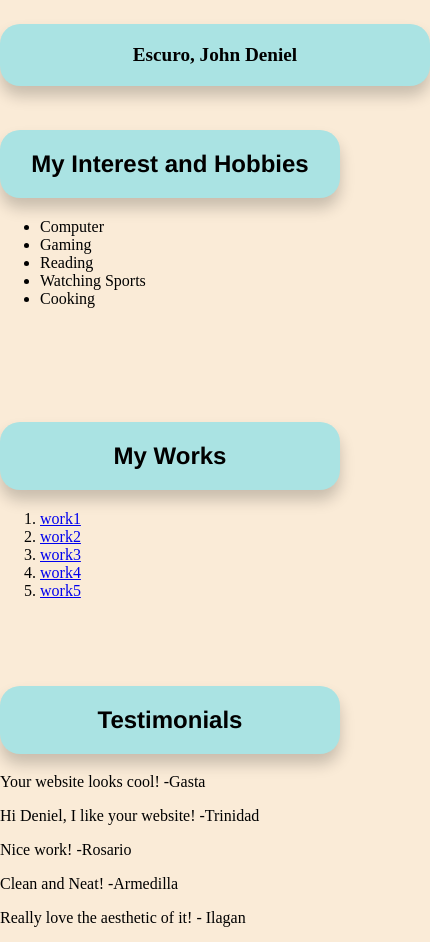
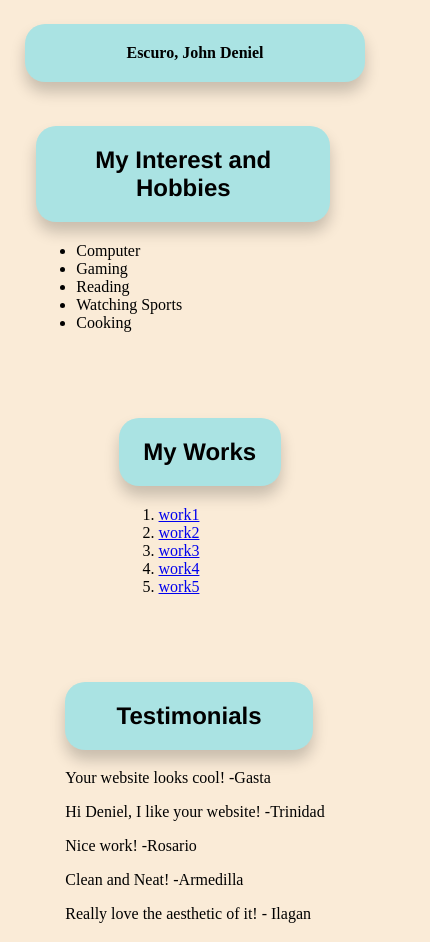
Before and after one commit to john-nuke/testule, a plain HTML site: page index.html in a window 390 px wide. Shown: the top 942 px of the page, 430 px wide, since content can reach past the window. Drawn offline with Linux system fonts and the light colour scheme.

Commit message:
Update style.css

```diff
--- a/style.css
+++ b/style.css
@@ -25,12 +25,12 @@ h1 {
   background-color: rgb(170, 227, 227);
   border-radius: 20px;
   padding: 20px;
-  width: 100%;
-  max-width: 400px;
+  width: 90%;
+  max-width: 350px;
   box-shadow: 0px 10px 15px rgba(0, 0, 0, 0.2);
   margin: 1.5rem auto;
   word-wrap: break-word;
-  font-size: 1.5rem;
+  font-size: 1.2rem;
 }
 
 body {
@@ -73,11 +73,14 @@ body {
     display: flex;
     flex-direction: column;
     margin: 1rem auto 0 auto;
+    align-items: center;
   }
 
   h1 {
     padding: 20px;
-    font-size: 1.2rem;
+    font-size: 1rem;
+    width: 90%;
+    max-width: 300px;
   }
 
   h2 {
@@ -93,6 +96,8 @@ body {
   .upper {
     display: flex;
     flex-direction: column;
+    width: 90%;
+    max-width: 400px;
   }
 
   .upper > div {
```
